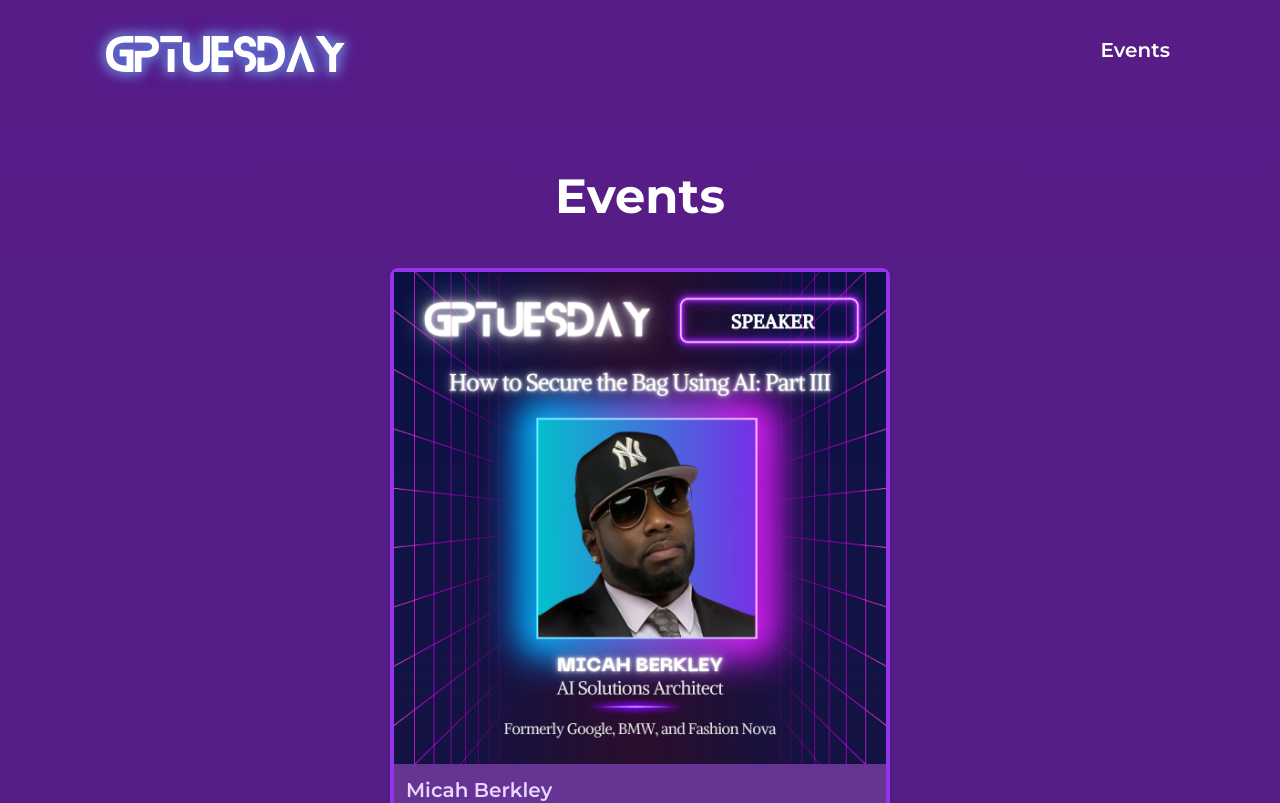
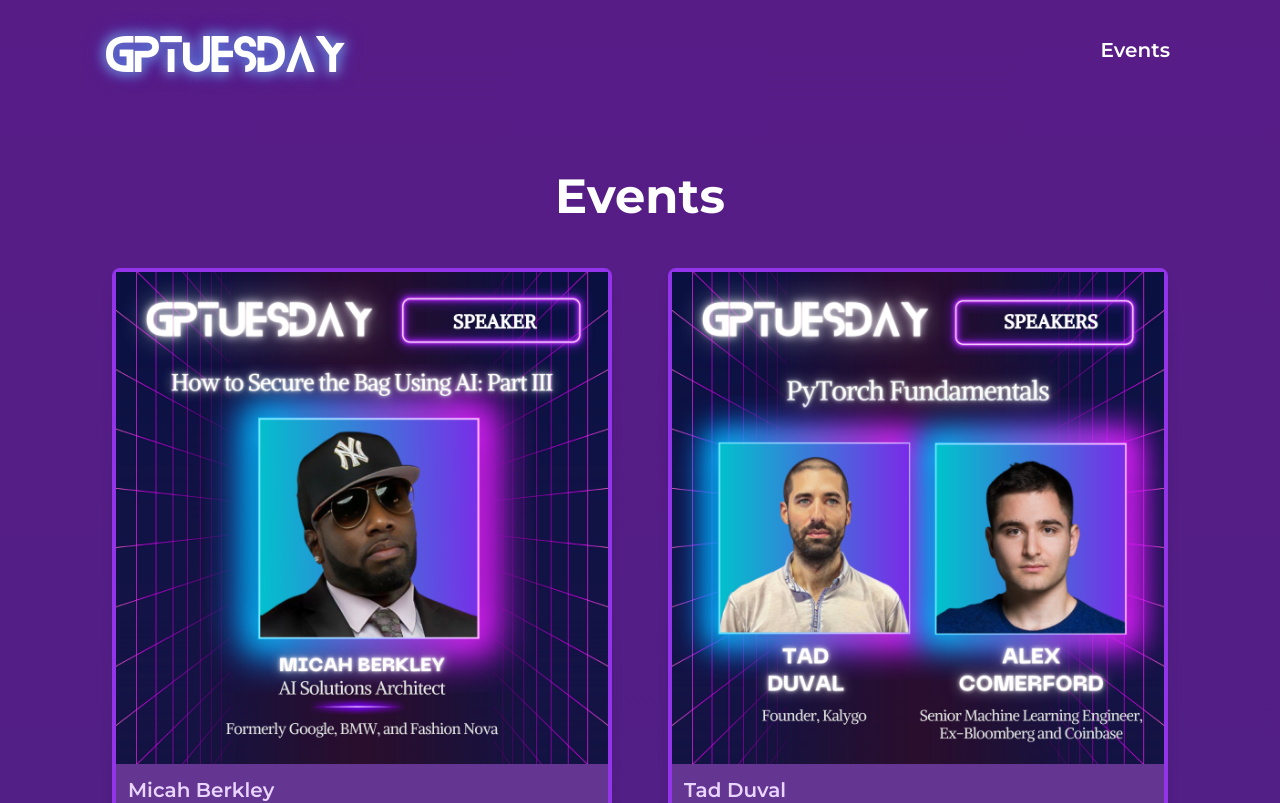
Before and after one commit to gptuesday/gptuesday, a Next.js app: page /events in a window 1280 px wide. Shown: the top 803 px of the page. Built offline with nearby package versions, Linux system fonts and the light colour scheme; no server answers.

Commit message:
fixed sizing of the link

```diff
--- a/components/event-card.tsx
+++ b/components/event-card.tsx
@@ -12,8 +12,8 @@
   ));
 
   return (
-    <Link href={`/events/2024/${event.slug}`} target="_blank" className='w-full'>
-      <Card className='relative bg-white bg-opacity-10 rounded-lg shadow-lg border-rounded-xl border-purple-600 border-4 hover:border-green-300 m-0 p-0 m-auto w-11/12 lg:w-[500px]'>
+    <Link href={`/events/2024/${event.slug}`} target="_blank" className='w-11/12 md:w-[400px] lg:w-[500px]'>
+      <Card className='relative bg-white bg-opacity-10 rounded-lg shadow-lg border-rounded-xl border-purple-600 border-4 hover:border-green-300 m-0 p-0 m-auto w-full'>
           <CardHeader className='p-0'>
           <img
             src={event.image}
```
